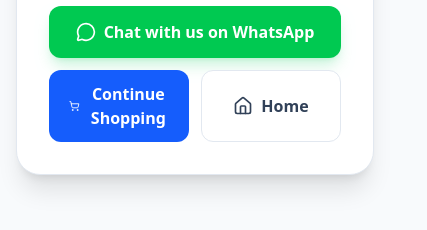
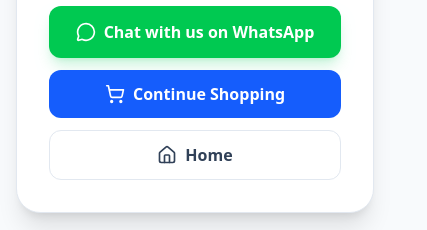
Before and after one commit to WISDOM-OSBORN/john20deals, a React (Vite) app: page /order-success in a window 390 px wide. Shown: the part 464-694 px from the top of the page, 427 px wide, since content can reach past the window. Built offline with nearby package versions, Linux system fonts and the light colour scheme; no server answers.

Commit message:
fix: prevent horizontal page scroll on mobile; wrap newsletter table, mobile-optimize cart row and order-success buttons

```diff
--- a/src/index.css
+++ b/src/index.css
@@ -2,12 +2,18 @@
 @custom-variant dark (&:where(.dark, .dark *));
 
 @layer base {
+  html, body {
+    overflow-x: clip;
+  }
   body {
     @apply bg-slate-50 text-slate-900 transition-colors duration-200;
     font-family: 'Plus Jakarta Sans', sans-serif;
   }
   .dark body {
     @apply bg-slate-950 text-slate-50;
+  }
+  img {
+    max-width: 100%;
   }
 }
 
--- a/src/pages/AdminDashboard.tsx
+++ b/src/pages/AdminDashboard.tsx
@@ -979,7 +979,7 @@
                   {subscribers.length} Subscribers
                 </span>
               </div>
-              <div className="max-h-[600px] overflow-y-auto">
+              <div className="max-h-[600px] overflow-x-auto overflow-y-auto">
                 <table className="w-full text-left text-sm">
                   <thead className="bg-slate-50 dark:bg-slate-800/80 text-slate-400 dark:text-slate-500 sticky top-0 z-10">
                     <tr>
--- a/src/pages/Cart.tsx
+++ b/src/pages/Cart.tsx
@@ -113,7 +113,7 @@
         <div className="lg:col-span-2 space-y-6">
           {items.map((item) => (
             <div key={item.id} className="bg-white dark:bg-slate-900 p-4 rounded-2xl border border-slate-100 dark:border-slate-800 flex gap-4 items-center">
-              <div className="h-24 w-24 bg-slate-50 dark:bg-slate-800 rounded-xl flex-shrink-0 overflow-hidden">
+              <div className="h-20 w-20 sm:h-24 sm:w-24 bg-slate-50 dark:bg-slate-800 rounded-xl flex-shrink-0 overflow-hidden">
                 <img
                   src={item.image_url || 'https://placehold.co/600x600/f8fafc/94a3b8?text=Image'}
                   alt={item.name}
@@ -121,7 +121,7 @@
                 />
               </div>
 
-              <div className="flex-grow">
+              <div className="flex-grow min-w-0">
                 <h3 className="font-bold text-slate-900 dark:text-white mb-1 line-clamp-1">{item.name}</h3>
                 {item.condition && (
                   <span className="inline-block px-2 py-0.5 rounded text-[10px] font-bold bg-slate-100 dark:bg-slate-800 text-slate-500 dark:text-slate-400 uppercase tracking-wider mb-1">
--- a/src/pages/OrderSuccess.tsx
+++ b/src/pages/OrderSuccess.tsx
@@ -78,7 +78,7 @@
           >
             <MessageCircle className="h-5 w-5" /> {config.cta}
           </a>
-          <div className="grid grid-cols-2 gap-3">
+          <div className="grid grid-cols-1 sm:grid-cols-2 gap-3">
             <Link
               to="/shop"
               className="inline-flex items-center justify-center gap-2 bg-blue-600 text-white px-5 py-3 rounded-xl font-bold hover:bg-blue-700 transition-all"
```
